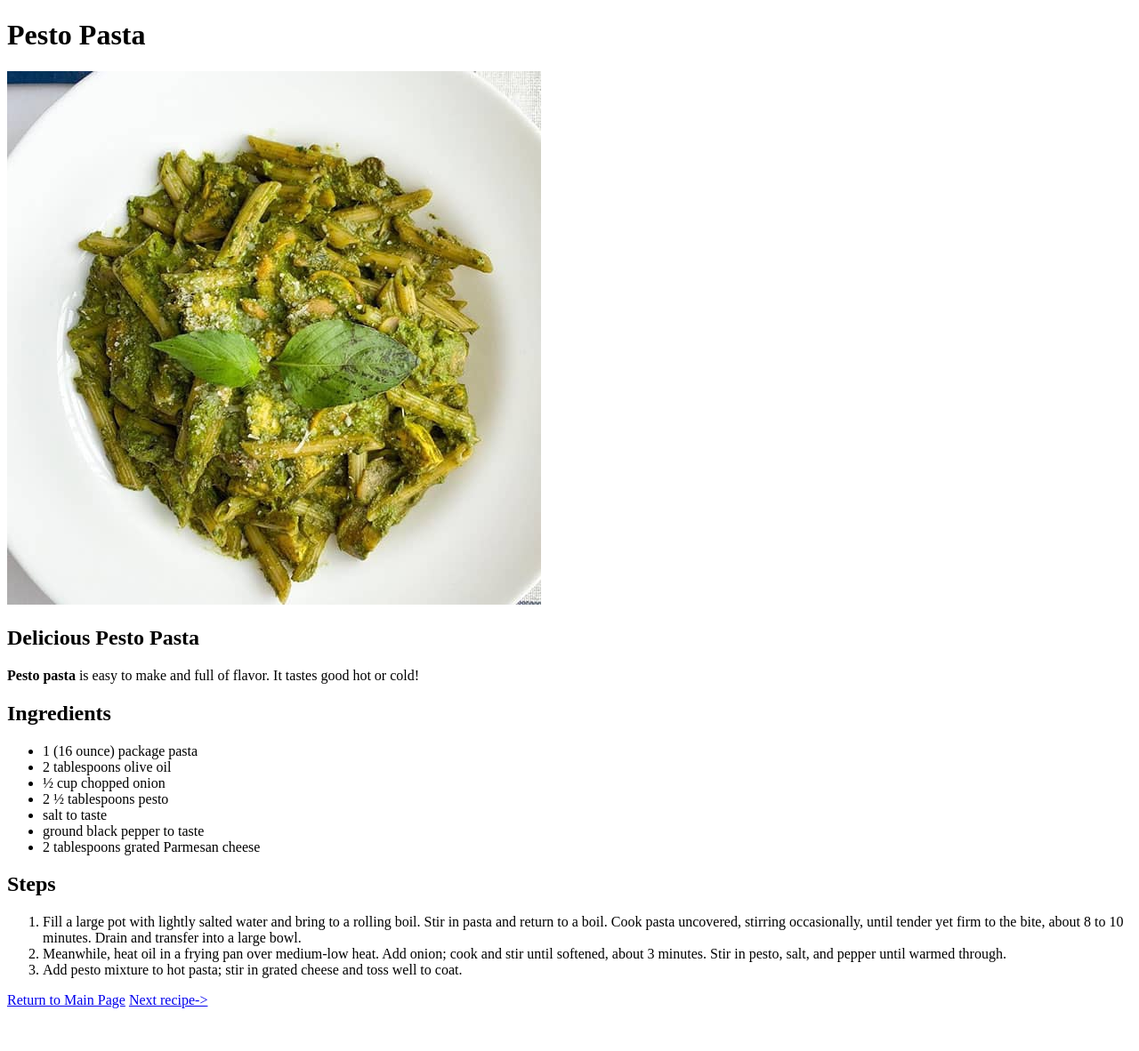
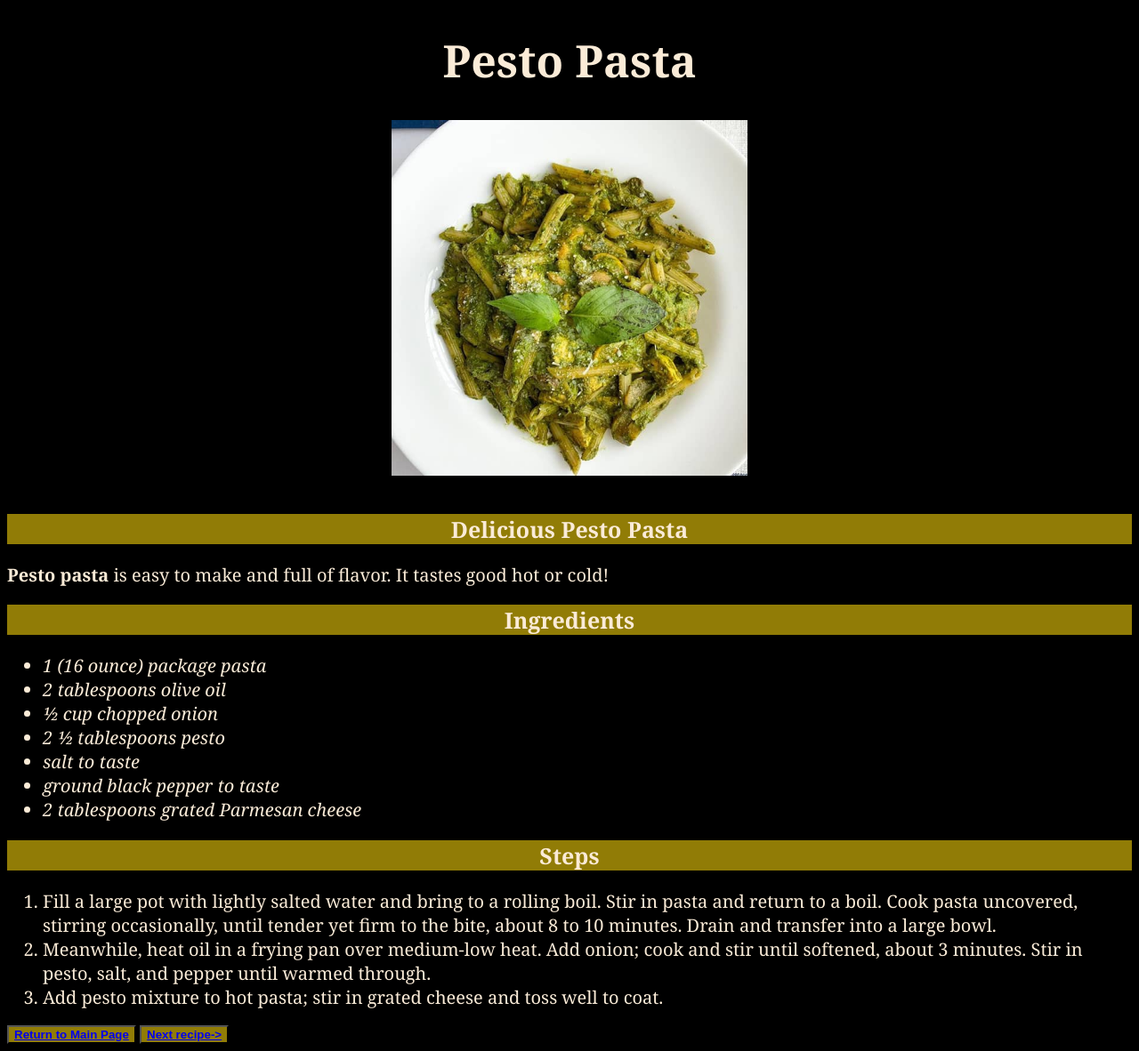
Before and after one commit to ichxdeni/odin-recipes, a plain HTML site: page recipes/pesto-pasta.html in a window 1280 px wide. Shown: the whole page at 89% size. Before the commit the page ends 1142 px from the top, so only its background shows below. Drawn offline with Linux system fonts and the light colour scheme.

Commit message:
Add basic css Added basic css to web pages

```diff
--- a/recipes/pesto-pasta.html
+++ b/recipes/pesto-pasta.html
@@ -3,15 +3,16 @@
     <head>
         <meta charset="utf-8">
         <title>Pesto Pasta</title>
+        <link rel="stylesheet" href="../style.css">
     </head>
     <body>
-        <h1>Pesto Pasta</h1>
-        <img src="../images/pasta-pesto.jpg" alt="Image of Pasta Pesto">
+        <h1 class="title">Pesto Pasta</h1>
+        <img class="img" src="../images/pasta-pesto.jpg" alt="Image of Pasta Pesto">
         <br/>
-        <h2>Delicious Pesto Pasta</h2>
+        <h2 class="section">Delicious Pesto Pasta</h2>
         <p><strong>Pesto pasta</strong> is easy to make and full of flavor. It tastes good hot or cold!</p>
-        <h2>Ingredients</h2>
-        <ul>
+        <h2 class="section">Ingredients</h2>
+        <ul id="em">
             <li>1 (16 ounce) package pasta</li>
             <li>2 tablespoons olive oil</li>
             <li>½ cup chopped onion</li>
@@ -20,13 +21,13 @@
             <li>ground black pepper to taste</li>
             <li>2 tablespoons grated Parmesan cheese</li>
         </ul>
-        <h2>Steps</h2>
+        <h2 class="section">Steps</h2>
         <ol>
             <li>Fill a large pot with lightly salted water and bring to a rolling boil. Stir in pasta and return to a boil. Cook pasta uncovered, stirring occasionally, until tender yet firm to the bite, about 8 to 10 minutes. Drain and transfer into a large bowl.</li>
             <li>Meanwhile, heat oil in a frying pan over medium-low heat. Add onion; cook and stir until softened, about 3 minutes. Stir in pesto, salt, and pepper until warmed through.</li>
             <li>Add pesto mixture to hot pasta; stir in grated cheese and toss well to coat.</li>
         </ol>
-        <a href="../index.html">Return to Main Page</a>
-        <a href="../recipes/lobster-ravioli.html">Next recipe-></a>
+        <button id="button"><a href="../index.html">Return to Main Page</a></button>
+        <button id="button"><a href="../recipes/lobster-ravioli.html">Next recipe-></a></button>
     </body>
 </html>
--- /dev/null
+++ b/style.css
@@ -0,0 +1,40 @@
+body {
+    background-color: black;
+    font-family: Georgia, 'Times New Roman', Times, serif;
+}
+
+.title {
+    color: antiquewhite;
+    text-align: center;
+    font-size: 50px;
+}
+
+.img {
+    height: 400px;
+    width: auto;
+    display: block;
+    margin-left: auto;
+    margin-right: auto;
+}
+
+.section {
+    background-color: rgb(145, 124, 6);
+    color: antiquewhite;
+    font-size: 25px;
+    text-align: center;
+}
+
+p,
+li {
+    color: antiquewhite;
+    font-size: 20px;
+}
+
+#em {
+    font-style: italic;
+}
+
+#button {
+    background-color: rgb(145, 124, 6);
+    font-weight: bold;
+}
```
Also changed, not shown: index.html (+6 -5 lines), recipes/lobster-ravioli.html (+10 -9 lines), recipes/penne-alla-vodka.html (+9 -8 lines).
